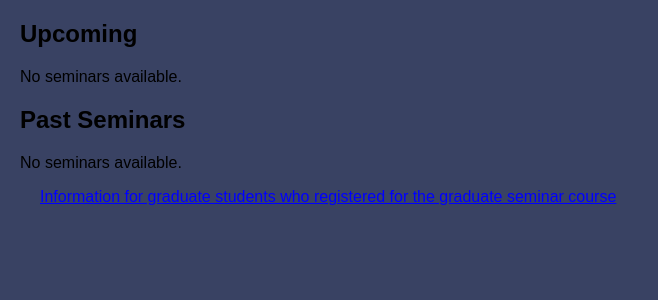
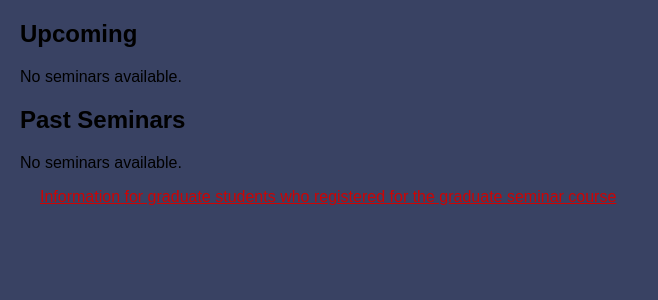
Before and after one commit to berkay13/berkay13.github.io, a PHP site: page /dashboard.php in a window 1280 px wide. Shown: the part 156-456 px from the top of the page, without its empty margins (0-658 px from the left). Run offline with PHP 8.4, Linux system fonts and the light colour scheme; data that the repository does not hold is empty; a stand-in replaces the project's code that opens the database connection.

Commit message:
Update dashboard.css

```diff
--- a/css/dashboard.css
+++ b/css/dashboard.css
@@ -273,7 +273,7 @@ a:hover {
 }
 
 .info-link {
-    color: blue;
+    color: rgb(205, 4, 4);
     text-decoration: underline;
     cursor: pointer;
 	margin-top: 30px;
```
